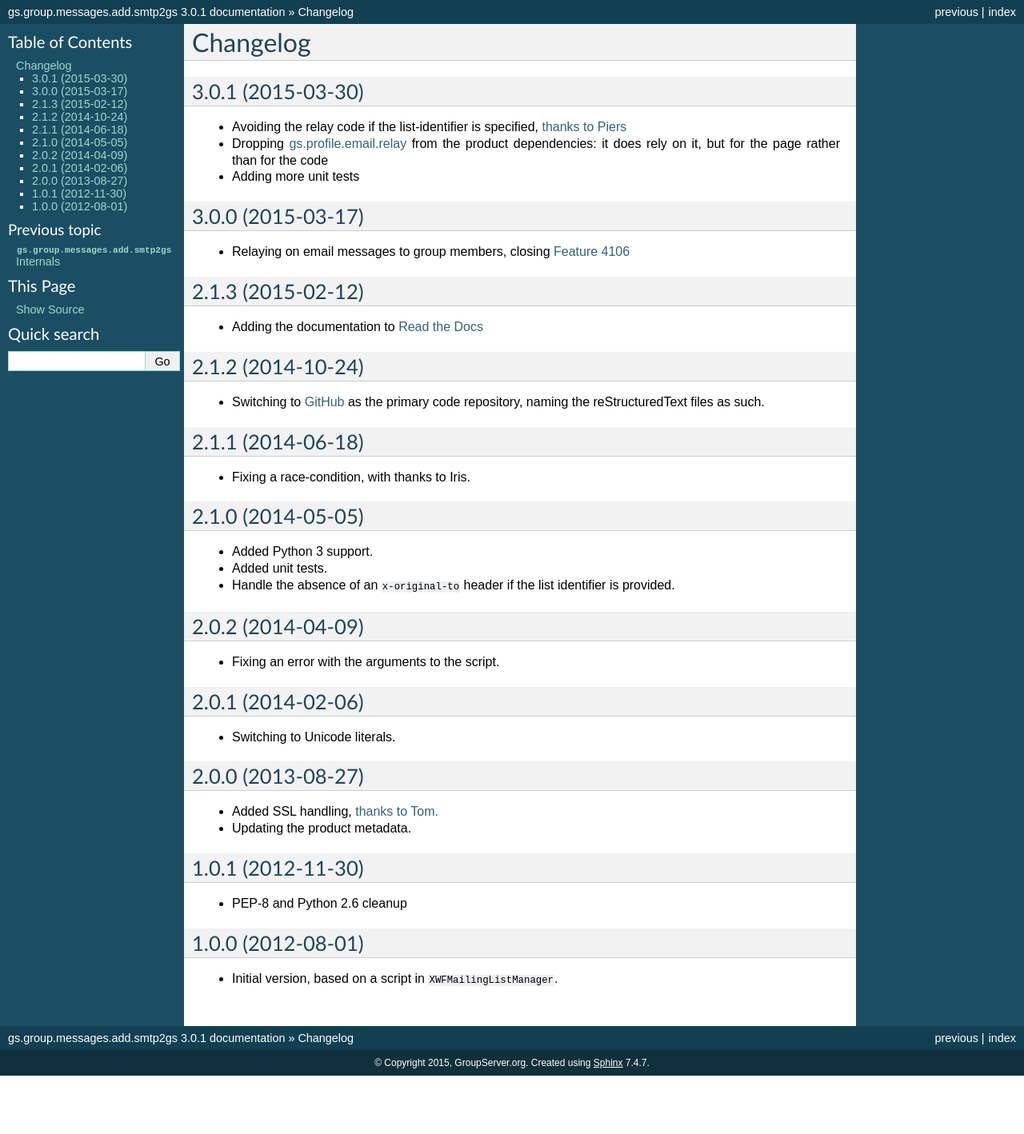
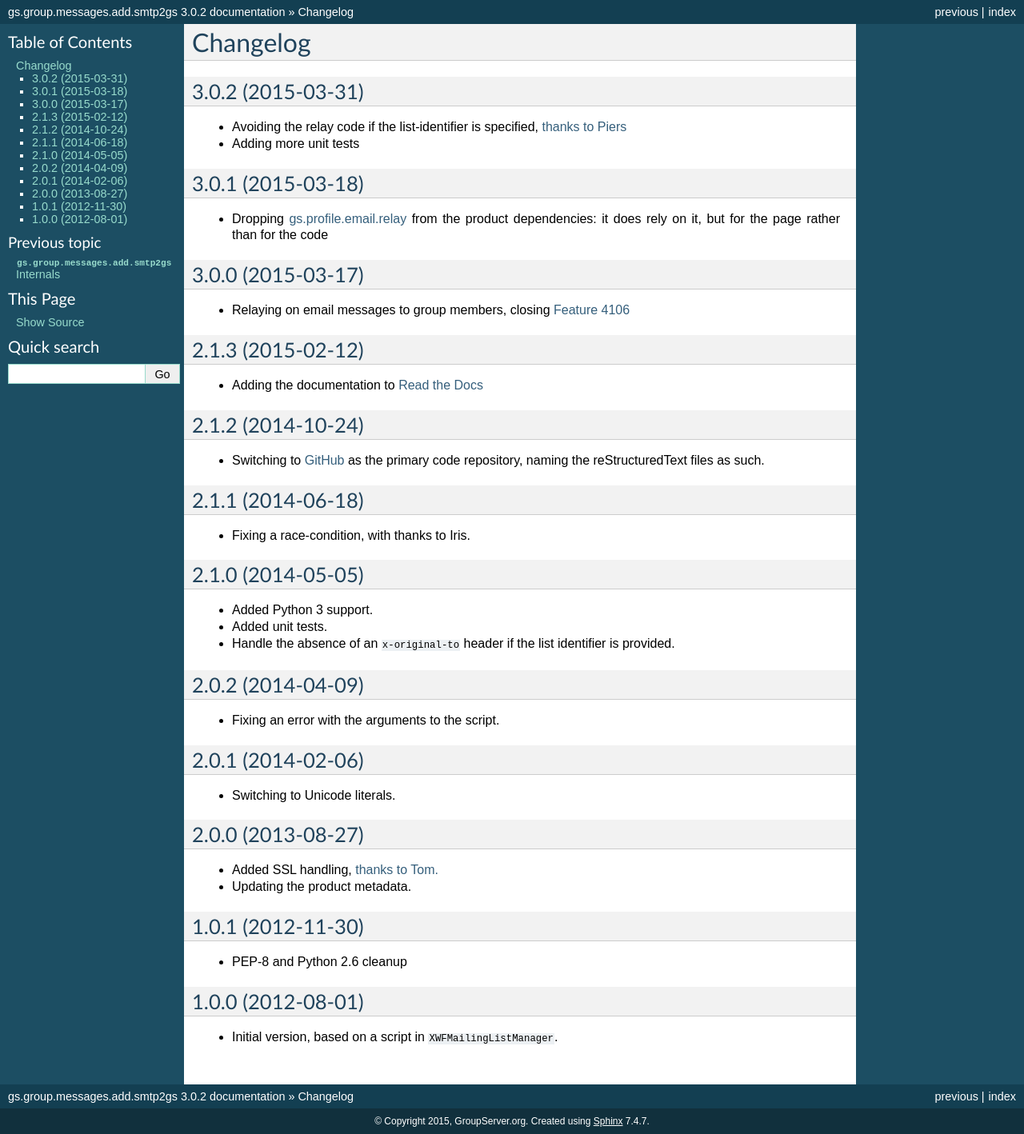
Before and after one commit to groupserver/gs.group.messages.add.smtp2gs, a Sphinx documentation site: the page built from docs/HISTORY.rst, in a window 1280 px wide. Shown: the whole page at 80% size. Built offline with Sphinx 7.4.7, drawn with Linux system fonts in a browser that asks for light colours; before the commit the page ends 1345 px from its top, so only the background shows below that.

Commit message:
Woops, this is the correct version number

```diff
--- a/docs/HISTORY.rst
+++ b/docs/HISTORY.rst
@@ -1,18 +1,23 @@
 Changelog
 =========
 
-3.0.1 (2015-03-30)
+3.0.2 (2015-03-31)
 ------------------
 
 * Avoiding the relay code if the list-identifier is specified,
   `thanks to Piers`_
-* Dropping `gs.profile.email.relay`_ from the product
-  dependencies: it does rely on it, but for the page rather than
-  for the code
 * Adding more unit tests
 
 .. _`thanks to Piers`:
    http://groupserver.org/r/post/7KTJlimsOi1l8sKLiPsD3P
+
+3.0.1 (2015-03-18)
+------------------
+
+* Dropping `gs.profile.email.relay`_ from the product
+  dependencies: it does rely on it, but for the page rather than
+  for the code
+
 .. _gs.profile.email.relay:
    https://github.com/groupserver/gs.profile.email.relay
 
--- a/version.py
+++ b/version.py
@@ -1,5 +1,5 @@
 # -*- coding: utf-8 -*-
-version = '3.0.1'
+version = '3.0.2'
 release = False
 
 #--------------------------------------------------------------------------#
```
